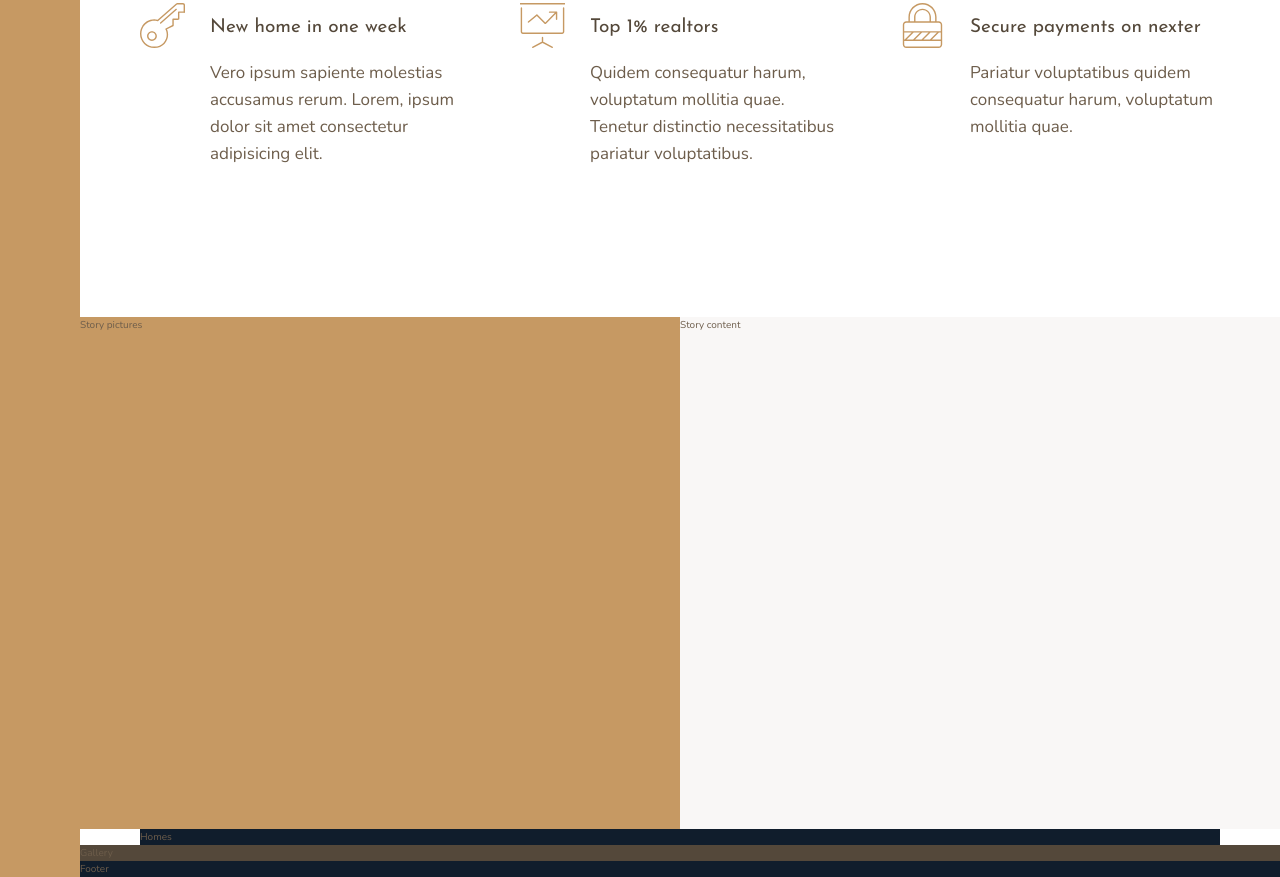
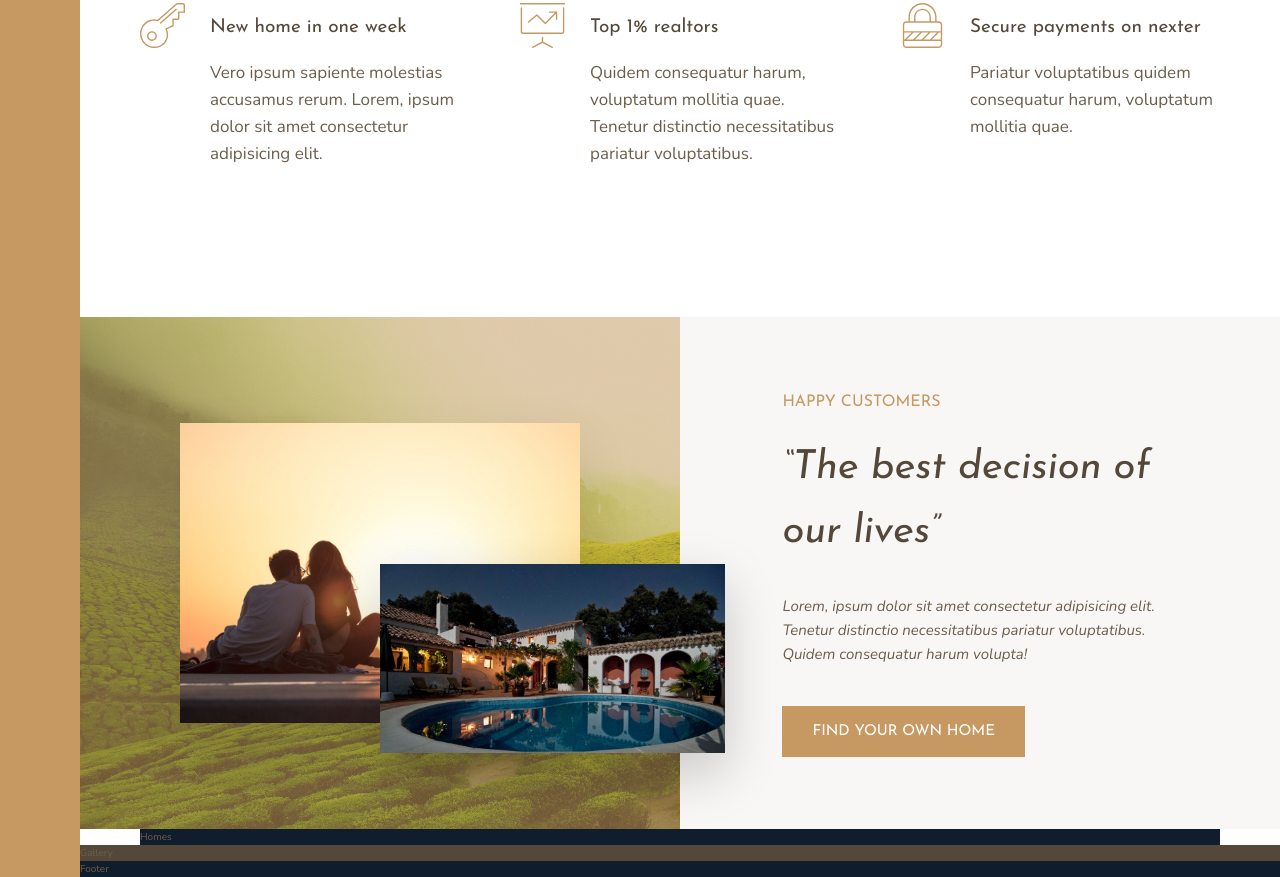
Before and after one commit to marcelabpetroli/nexter, a website: page index.html in a window 1280 px wide. Shown: the part 991-1868 px from the top of the page. Drawn offline with nearby package versions, Linux system fonts and the light colour scheme.

Commit message:
feat: build the story section

```diff
--- a/index.html
+++ b/index.html
@@ -74,9 +74,20 @@
       </div>
     </section>
 
-    <div class="story__pictures">Story pictures</div>
+    <div class="story__pictures">
+      <img src="img/story-1.jpeg" alt="Couple with new house" class="story__img--1" />
+      <img src="img/story-2.jpeg" alt="New house" class="story__img--2" />
+    </div>
 
-    <div class="story__content">Story content</div>
+    <div class="story__content">
+      <h3 class="heading-3 margin-bottom-small">Happy Customers</h3>
+      <h2 class="heading-2 heading-2--dark margin-bottom-medium">&ldquo;The best decision of our lives&rdquo;</h2>
+      <p class="story__text">
+        Lorem, ipsum dolor sit amet consectetur adipisicing elit. Tenetur distinctio necessitatibus pariatur voluptatibus. Quidem
+        consequatur harum volupta!
+      </p>
+      <button class="btn">Find your own home</button>
+    </div>
 
     <section class="homes">Homes</section>
 
--- a/sass/_story.scss
+++ b/sass/_story.scss
@@ -2,10 +2,43 @@
   &__pictures {
     background-color: $color-primary;
     grid-column: full-start / col-end 4;
+    background-image: linear-gradient(rgba($color-primary, 0.5), rgba($color-primary, 0.5)), url(../img/back.jpg);
+    background-size: cover;
+
+    display: grid;
+    grid-template-rows: repeat(6, 1fr);
+    grid-template-columns: repeat(6, 1fr);
+    align-items: center;
+  }
+
+  &__img--1 {
+    width: 100%;
+    grid-row: 2 / 6;
+    grid-column: 2 / 6;
+    box-shadow: 0 2rem 5rem rgba(#000, 0.1);
+  }
+
+  &__img--2 {
+    width: 115%;
+    grid-row: 4 / 6;
+    grid-column: 4 / 7;
+    z-index: 10;
+    box-shadow: 0 2rem 5rem rgba(#000, 0.2);
   }
 
   &__content {
     background-color: $color-grey-light-1;
     grid-column: col-start 5 / full-end;
+    padding: 6rem 8vw;
+
+    display: grid;
+    align-content: center;
+    justify-items: start;
+  }
+
+  &__text {
+    font-size: 1.5rem;
+    font-style: italic;
+    margin-bottom: 4rem;
   }
 }
--- a/sass/_typography.scss
+++ b/sass/_typography.scss
@@ -9,10 +9,23 @@
 
 .heading-2 {
   @extend %heading;
+  font-size: 4rem;
+  font-style: italic;
+
+  &--light {
+    color: $color-grey-light-1;
+  }
+
+  &--dark {
+    color: $color-grey-dark-1;
+  }
 }
 
 .heading-3 {
   @extend %heading;
+  font-size: 1.6rem;
+  color: $color-primary;
+  text-transform: uppercase;
 }
 
 .heading-4 {
@@ -27,3 +40,20 @@
     color: $color-grey-dark-1;
   }
 }
+
+.btn {
+  background-color: $color-primary;
+  color: #fff;
+  border: none;
+  border-radius: 0;
+  font-family: $font-display;
+  font-size: 1.5rem;
+  text-transform: uppercase;
+  padding: 1.8rem 3rem;
+  cursor: pointer;
+  transition: all 0.2s;
+
+  &:hover {
+    background-color: $color-primary-dark;
+  }
+}
--- /dev/null
+++ b/sass/_utilities.scss
@@ -0,0 +1,12 @@
+.margin-bottom-small {
+  margin-bottom: 2rem;
+}
+.margin-bottom-medium {
+  margin-bottom: 3rem;
+}
+.margin-bottom-large {
+  margin-bottom: 4rem;
+}
+.margin-bottom-huge {
+  margin-bottom: 8rem;
+}
--- a/sass/main.scss
+++ b/sass/main.scss
@@ -1,5 +1,6 @@
 @import "base";
 @import "typography";
+@import "utilities";
 
 @import "sidebar";
 @import "header";
```
Also changed, not shown: img/text.txt (deleted, +0 -18 lines), css/style.css.
